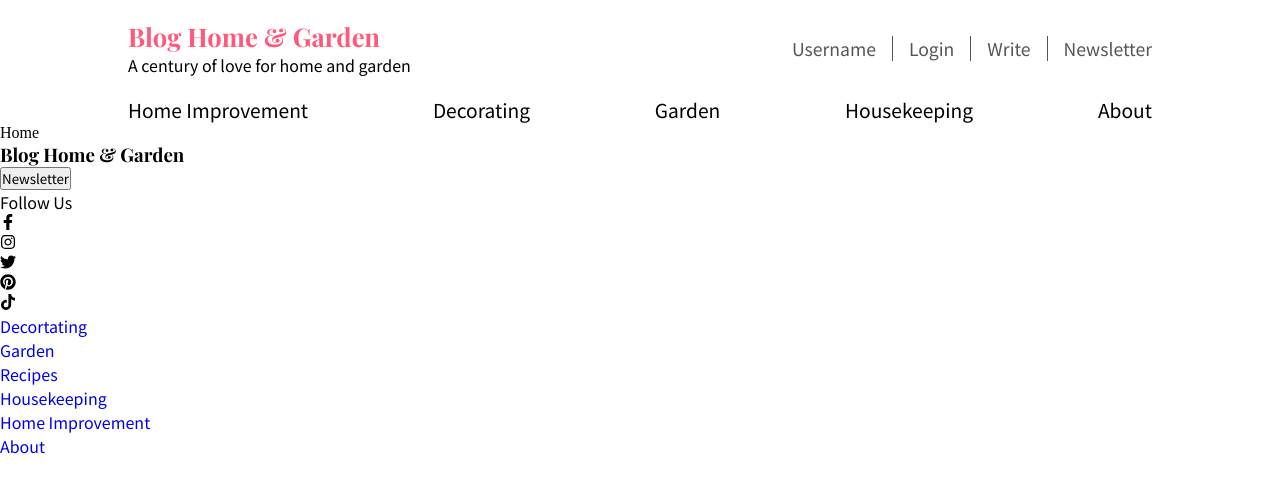
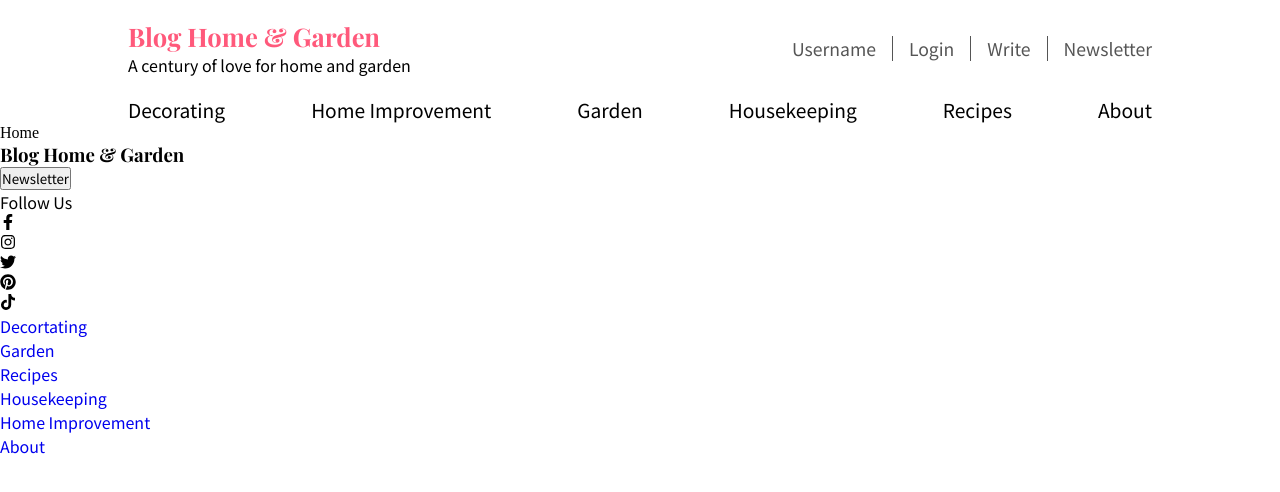
Before and after one commit to eford05/blog-home-garden, a React (Create React App) app: page / in a window 1280 px wide. Shown: the top 492 px of the page. Built offline with nearby package versions, Linux system fonts and the light colour scheme.

Commit message:
fix missing recipes link and reorder

```diff
--- a/src/components/NavLinks.jsx
+++ b/src/components/NavLinks.jsx
@@ -16,13 +16,13 @@ function NavLinks() {
       <ul className="primary-list">
         <li className="primary-li">
           <div className="li-wrapper">
-            <NavLink to="/?cat=home-improve">Home Improvement</NavLink>
+            <NavLink to="/?cat=decor">Decorating</NavLink>
             <HiChevronRight className="chevron" />
           </div>
         </li>
         <li className="primary-li">
           <div className="li-wrapper">
-            <NavLink to="/?cat=decor">Decorating</NavLink>
+            <NavLink to="/?cat=home-improve">Home Improvement</NavLink>
             <HiChevronRight className="chevron" />
           </div>
         </li>
@@ -35,6 +35,12 @@ function NavLinks() {
         <li className="primary-li">
           <div className="li-wrapper">
             <NavLink to="/?cat=housekeeping">Housekeeping</NavLink>
+            <HiChevronRight className="chevron" />
+          </div>
+        </li>
+        <li className="primary-li">
+          <div className="li-wrapper">
+            <NavLink to="/?cat=recipes">Recipes</NavLink>
             <HiChevronRight className="chevron" />
           </div>
         </li>
```
